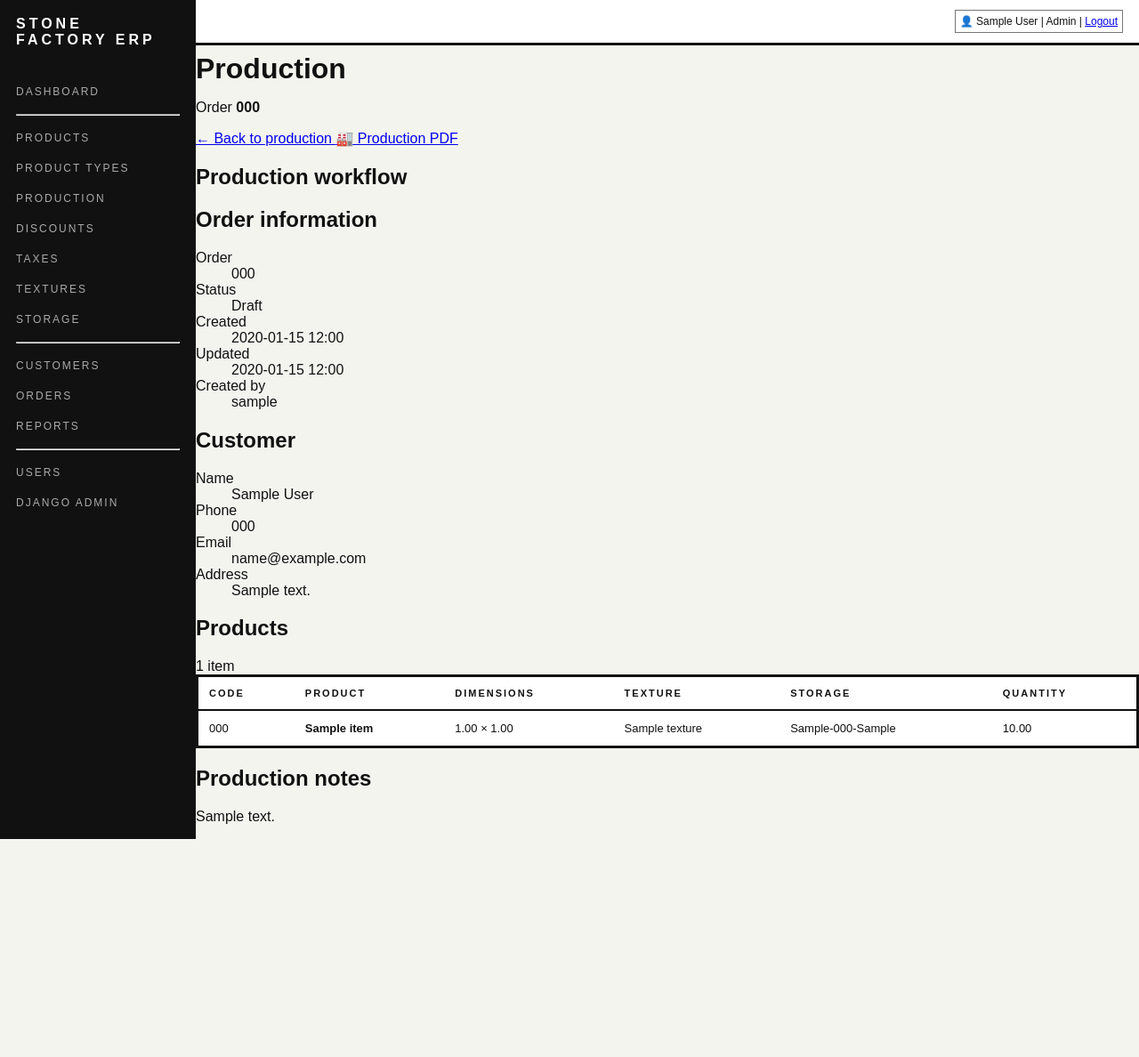
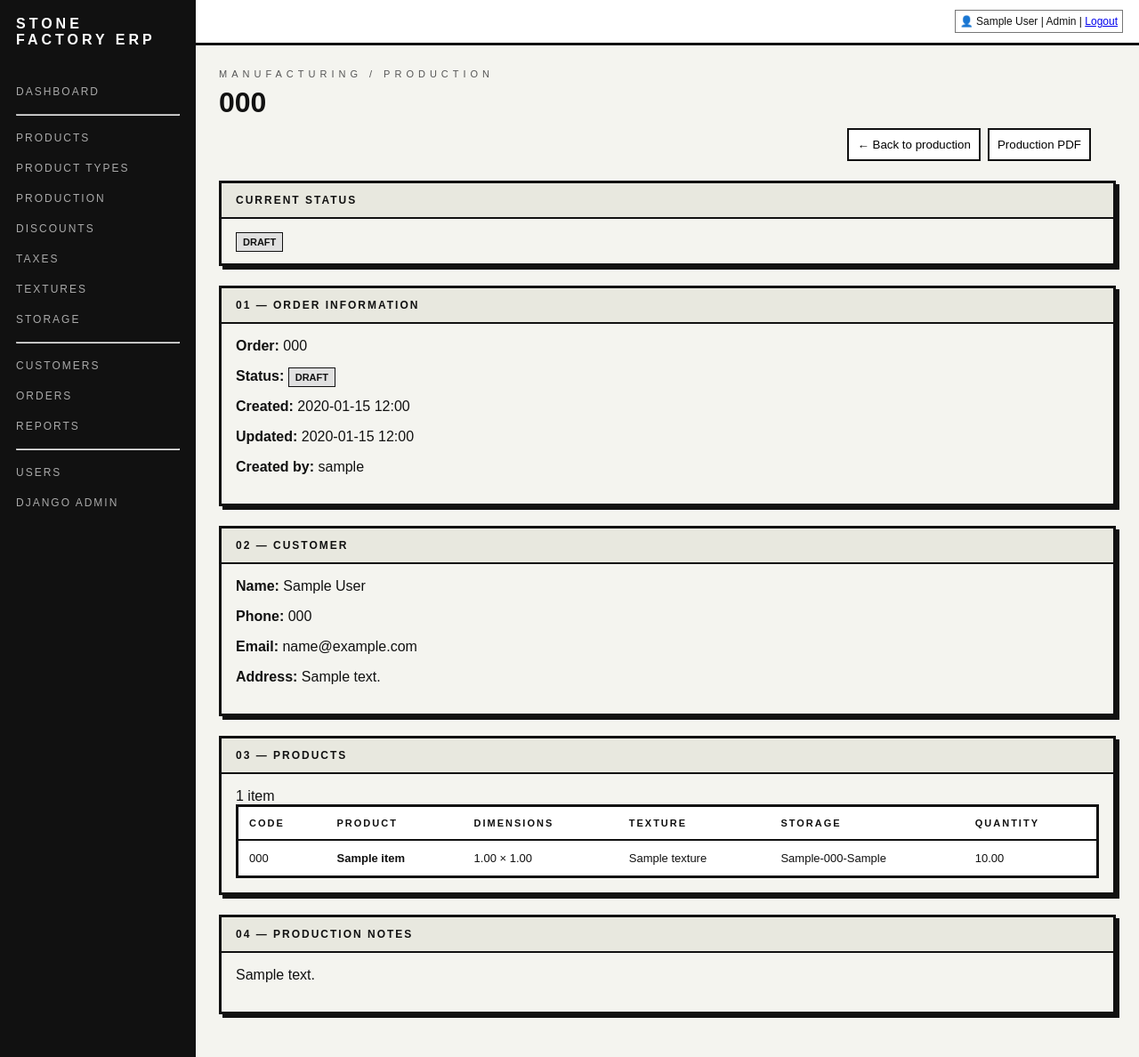
Before and after one commit to Kliurka/product_db_web, a Django app: page /production/000/ in a window 1280 px wide. Shown: the whole page at 89% size. Before the commit the page ends 943 px from the top, so only its background shows below. Run offline with Django 5.2, Linux system fonts and the light colour scheme; a user stored in the database is signed in; data comes from the database, SQL or seed files in the repository; tables that the repository leaves empty hold one stand-in row (values such as "Sample post").

Commit message:
Align production detail with ERP layout

```diff
--- a/inventory/templates/inventory/production_detail.html
+++ b/inventory/templates/inventory/production_detail.html
@@ -5,38 +5,36 @@
 {% endblock %}
 
 {% block content %}
+<div class="page">
 
-<div class="page-header">
-    <div>
-        <h1>Production</h1>
+    {% include "components/layout/page_header.html" with subtitle="Manufacturing / Production" title=order.order_code %}
 
-        <p>
-            Order
-            <strong>{{ order.order_code }}</strong>
-        </p>
+    <div class="top-actions">
+        <a href="{% url 'production_list' %}">
+            <button type="button">← Back to production</button>
+        </a>
+
+        <a href="{% url 'production_pdf' order.order_code %}" target="_blank">
+            <button type="button">Production PDF</button>
+        </a>
     </div>
 
-    <div class="page-actions">
-        <a
-            href="{% url 'production_list' %}"
-            class="button"
-        >
-            ← Back to production
-        </a>
+    <div class="erp-panel">
+        <div class="erp-panel-title">
+            Current Status
+        </div>
 
-        <a
-            href="{% url 'production_pdf' order.order_code %}"
-            target="_blank"
-            class="button"
-        >
-            🏭 Production PDF
-        </a>
-    </div>
+        <span class="status {{ order.status }}">
+            {{ order.get_status_display }}
+        </span>
     </div>
 
     {% if request.user.profile.role.name == "admin" or request.user.profile.role.name == "manager" %}
-    <div class="card">
-        <h2>Production workflow</h2>
+        {% if order.status == "confirmed" or order.status == "in_production" or order.status == "ready" %}
+            <div class="erp-panel">
+                <div class="erp-panel-title">
+                    Production Workflow
+                </div>
 
                 <div class="form-actions">
                     {% if order.status == "confirmed" %}
@@ -74,73 +72,60 @@
                 </div>
             </div>
         {% endif %}
+    {% endif %}
 
+    <div class="erp-panel">
+        <div class="erp-panel-title">
+            01 — Order Information
+        </div>
 
-<div class="detail-grid">
-
-    <div class="card">
-        <h2>Order information</h2>
-
-        <dl class="detail-list">
-            <dt>Order</dt>
-            <dd>{{ order.order_code }}</dd>
-
-            <dt>Status</dt>
-            <dd>{{ order.get_status_display }}</dd>
-
-            <dt>Created</dt>
-            <dd>{{ order.created_at|date:"Y-m-d H:i" }}</dd>
+        <p><b>Order:</b> {{ order.order_code }}</p>
+        <p>
+            <b>Status:</b>
+            <span class="status {{ order.status }}">
+                {{ order.get_status_display }}
+            </span>
+        </p>
+        <p><b>Created:</b> {{ order.created_at|date:"Y-m-d H:i" }}</p>
 
         {% if order.updated_at %}
-                <dt>Updated</dt>
-                <dd>{{ order.updated_at|date:"Y-m-d H:i" }}</dd>
+            <p><b>Updated:</b> {{ order.updated_at|date:"Y-m-d H:i" }}</p>
         {% endif %}
 
         {% if order.created_by %}
-                <dt>Created by</dt>
-                <dd>{{ order.created_by }}</dd>
+            <p><b>Created by:</b> {{ order.created_by }}</p>
         {% endif %}
-        </dl>
     </div>
 
+    <div class="erp-panel">
+        <div class="erp-panel-title">
+            02 — Customer
+        </div>
 
-    <div class="card">
-        <h2>Customer</h2>
-
-        <dl class="detail-list">
-            <dt>Name</dt>
-            <dd>{{ order.customer }}</dd>
+        <p><b>Name:</b> {{ order.customer }}</p>
 
         {% if order.customer.phone %}
-                <dt>Phone</dt>
-                <dd>{{ order.customer.phone }}</dd>
+            <p><b>Phone:</b> {{ order.customer.phone }}</p>
         {% endif %}
 
         {% if order.customer.email %}
-                <dt>Email</dt>
-                <dd>{{ order.customer.email }}</dd>
+            <p><b>Email:</b> {{ order.customer.email }}</p>
         {% endif %}
 
         {% if order.customer.address %}
-                <dt>Address</dt>
-                <dd>{{ order.customer.address }}</dd>
+            <p><b>Address:</b> {{ order.customer.address }}</p>
         {% endif %}
-        </dl>
     </div>
 
+    <div class="erp-panel">
+        <div class="erp-panel-title">
+            03 — Products
         </div>
 
-
-<div class="card">
-    <div class="card-header">
-        <h2>Products</h2>
-
-        <span>
+        <div class="table-actions">
             {{ items|length }} item{{ items|length|pluralize }}
-        </span>
         </div>
 
-    <div class="table-wrapper">
         <table>
             <thead>
                 <tr>
@@ -156,14 +141,10 @@
             <tbody>
                 {% for item in items %}
                     <tr>
-                        <td>
-                            {{ item.product_code }}
-                        </td>
+                        <td>{{ item.product_code }}</td>
 
                         <td>
-                            <strong>
-                                {{ item.product_name }}
-                            </strong>
+                            <strong>{{ item.product_name }}</strong>
                         </td>
 
                         <td>
@@ -192,11 +173,8 @@
                             {% endif %}
                         </td>
 
-                        <td>
-                            {{ item.quantity }}
-                        </td>
+                        <td>{{ item.quantity }}</td>
                     </tr>
-
                 {% empty %}
                     <tr>
                         <td colspan="6">
@@ -207,19 +185,20 @@
             </tbody>
         </table>
     </div>
+
+    <div class="erp-panel">
+        <div class="erp-panel-title">
+            04 — Production Notes
         </div>
 
-
-<div class="card">
-    <h2>Production notes</h2>
-
         {% if order.description %}
-        <p>
-            {{ order.description|linebreaksbr }}
-        </p>
+            {{ order.description|linebreaks }}
         {% else %}
-        <p>No production notes.</p>
+            <div class="center-note">
+                No production notes.
+            </div>
         {% endif %}
     </div>
 
+</div>
 {% endblock %}
```
Lines whose indentation alone changed are shown as unchanged.
